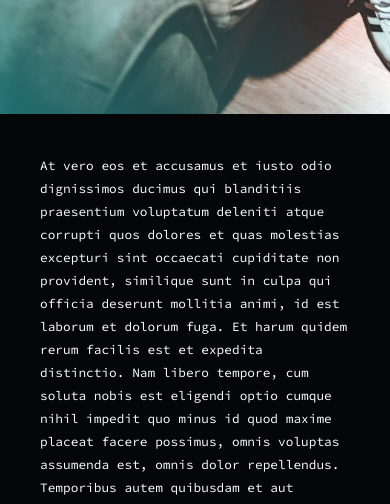
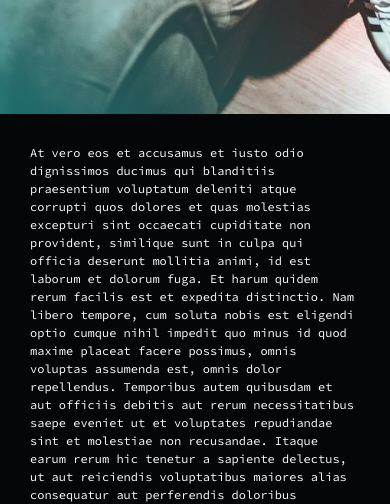
Before and after one commit to jesseflores512/thebio, a React app: page / in a window 390 px wide. Shown: the part 730-1234 px from the top of the page. Built offline with nearby package versions, Linux system fonts and the light colour scheme.

Commit message:
css changes

```diff
--- a/assets/sass/main.scss
+++ b/assets/sass/main.scss
@@ -45,7 +45,7 @@ nav {
 }
 #bio {
   background: #050608;
-  padding: 100px 0;
+  padding: 80px 0;
   height: 100vh;
   position: relative;
   z-index: 3;
@@ -56,7 +56,7 @@ nav {
   p{
     width: 50%;
     color: white;
-    line-height: 1.8;
+    line-height: 1.7;
     font-size: 0.9rem;
     padding: 0 50px;
   }
@@ -208,14 +208,15 @@ footer {
 
 @media only screen and (max-width: 740px) {
   #bio{
-    padding: 40px 0;
+    padding: 30px 0;
     .container{
       display: inline;
     }
     p {
-      padding: 0 35px;
+      padding: 0 30px;
       width: 100%;
-      font-size: 0.7rem;
+      font-size: 0.75rem;
+      line-height: 1.5;
     }
     .logoCentered {
       img{
```
Also changed, not shown: public/css/main.css.
